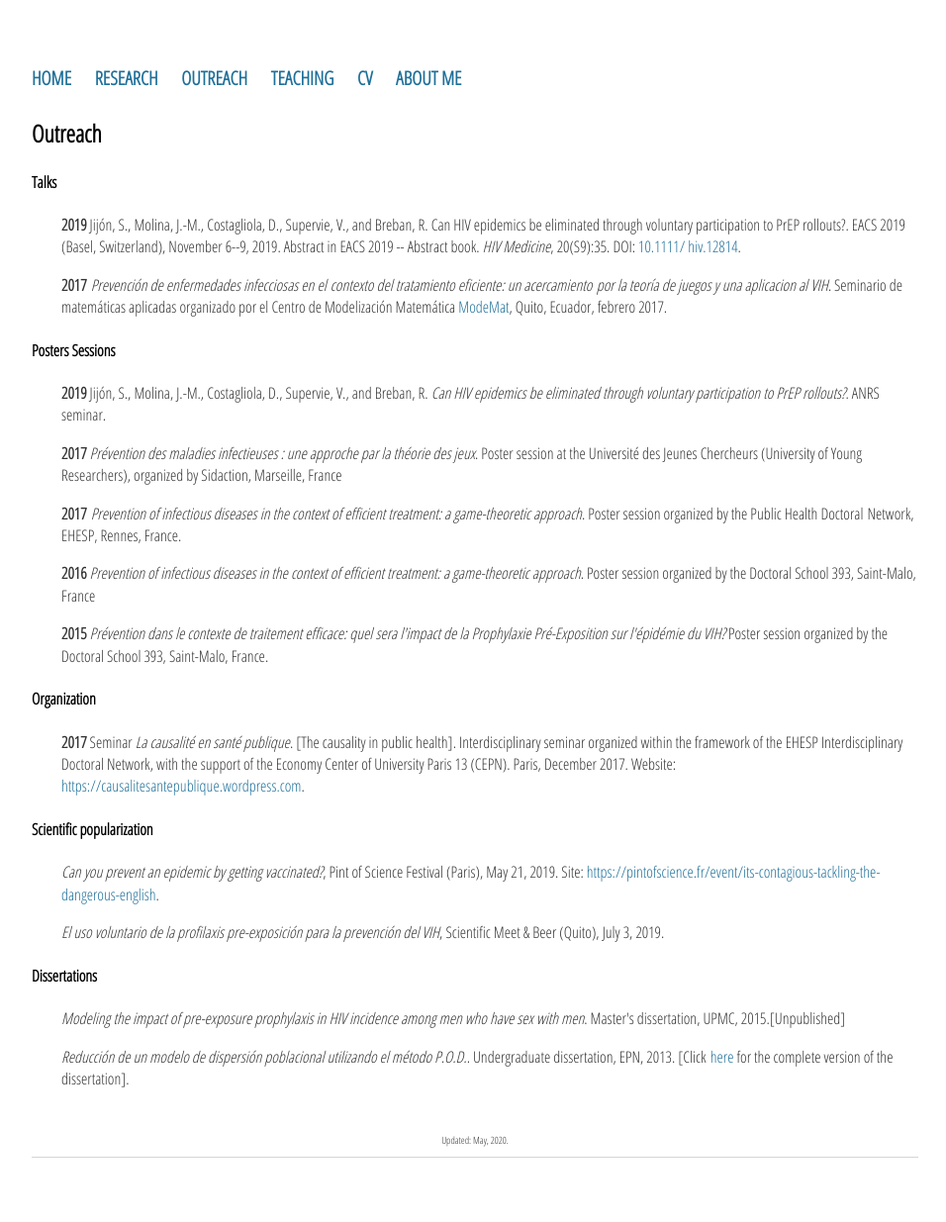
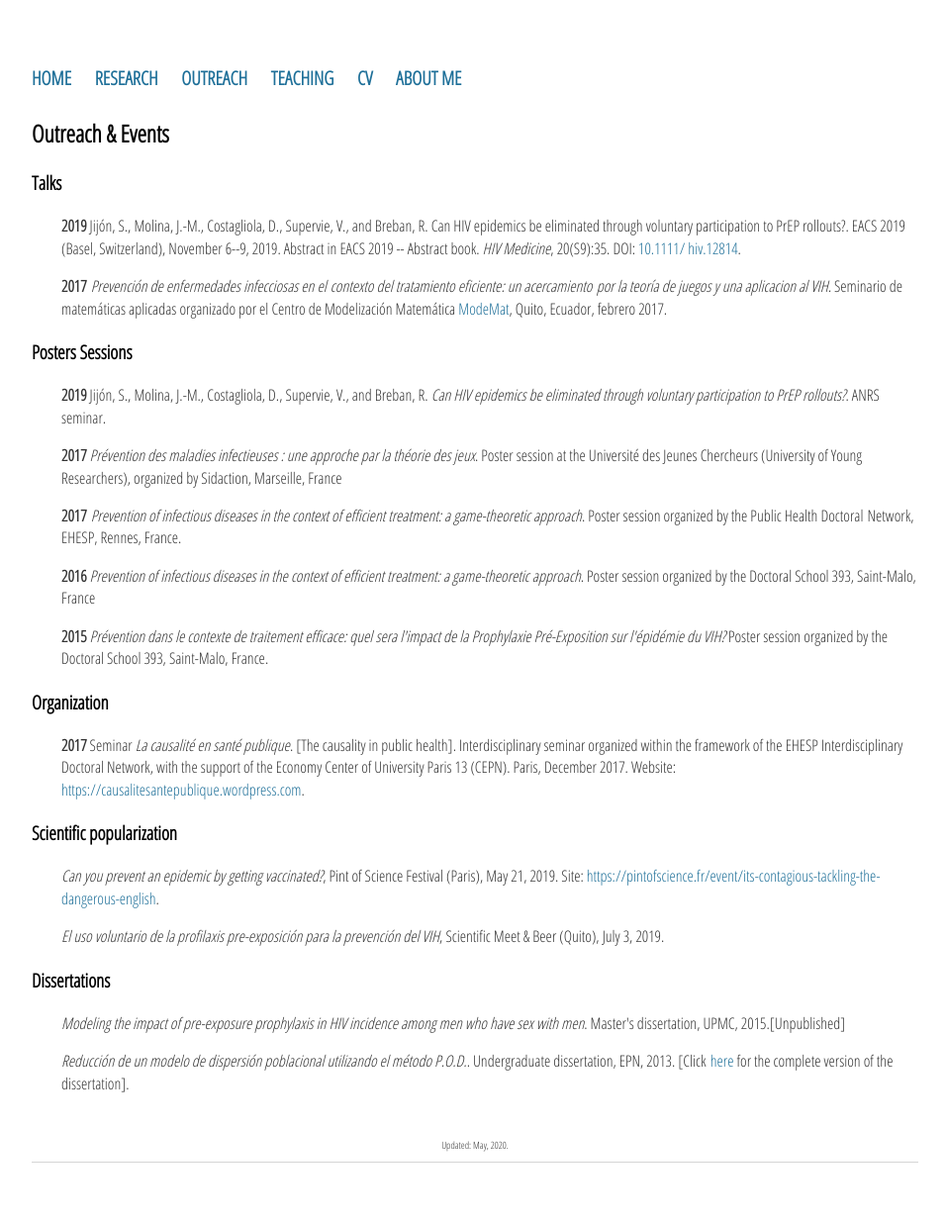
Before and after one commit to sjijon/sjijon.github.io, a Jekyll site: the page built from outreach.html, in a window 1280 px wide. Shown: the whole page at 99% size, without its empty margins (160-1116 px from the left). Built offline with Jekyll 4.4.1, drawn with Linux system fonts in a browser that asks for light colours; nearby versions of some CDN libraries.

Commit message:
Update outreach.html

```diff
--- a/outreach.html
+++ b/outreach.html
@@ -3,8 +3,8 @@ layout: default
 title: Publications
 ---
 <div class="blurb">
-	<h2>Outreach</h2>
-	<h4>Talks</h4>
+	<h2>Outreach & Events</h2>
+	<h3>Talks</h3>
 	<p style="padding-left:30px;">
 		<strong>2019 </strong>Jijón, S., Molina, J.-M., Costagliola, D., Supervie, V., and Breban, R. Can HIV epidemics be eliminated through voluntary participation to PrEP rollouts?. EACS 2019 (Basel, Switzerland), November 6--9, 2019. Abstract in EACS 2019 -- Abstract book. <em>HIV Medicine</em>, 20(S9):35.  DOI: <a href="https://onlinelibrary.wiley.com/doi/10.1111/hiv.12814">10.1111/ hiv.12814</a>.
 	</p>
@@ -12,7 +12,7 @@ title: Publications
 		<strong>2017 </strong><em>Prevención de enfermedades infecciosas en el contexto del tratamiento eficiente: un acercamiento por la teoría de juegos y una aplicacion al VIH. </em>Seminario de matemáticas aplicadas organizado por el Centro de Modelización Matemática <a href="http://www.modemat.epn.edu.ec/#/" target="_blank">ModeMat</a>, Quito, Ecuador, febrero 2017.
 	</p>
 
-	<h4>Posters Sessions</h4>
+	<h3>Posters Sessions</h3>
 	<p style="padding-left:30px;">
 	  	<strong>2019 </strong>Jijón, S., Molina, J.-M., Costagliola, D., Supervie, V., and Breban, R. <em>Can HIV epidemics be eliminated through voluntary participation to PrEP rollouts?</em>. ANRS seminar.
 	</p>
@@ -29,13 +29,13 @@ title: Publications
 		<strong>2015 </strong><em>Prévention dans le contexte de traitement efficace: quel sera l'impact de la Prophylaxie Pré-Exposition sur l'épidémie du VIH?</em> Poster session organized by the Doctoral School 393, Saint-Malo, France.
 	</p>
 
-	<h4>Organization</h4>
+	<h3>Organization</h3>
 	<p style="padding-left:30px;">
 		<strong>2017</strong> Seminar <em>La causalité en santé publique</em>. [The causality in public health]. Interdisciplinary seminar organized within the framework of the EHESP Interdisciplinary Doctoral Network, with the support of the Economy Center of University Paris 13 (CEPN). Paris, December 2017.
 Website: <a href="https://causalitesantepublique.wordpress.com" target="_blank">https://causalitesantepublique.wordpress.com</a>.
 	</p>
 
-	<h4>Scientific popularization</h4>
+	<h3>Scientific popularization</h3>
 	<p style="padding-left:30px;">
 		<em>Can you prevent an epidemic by getting vaccinated?</em>, Pint of Science Festival (Paris), May 21, 2019. Site: <a href="https://pintofscience.fr/event/its-contagious-tackling-the-dangerous-english">https://pintofscience.fr/event/its-contagious-tackling-the-dangerous-english</a>.
 	</p>
@@ -43,7 +43,7 @@ Website: <a href="https://causalitesantepublique.wordpress.com" target="_blank">
 		<em>El uso voluntario de la profilaxis pre-exposición para la prevención del VIH</em>, Scientific Meet & Beer (Quito), July 3, 2019.
 	</p>
 
-	<h4> Dissertations</h4>
+	<h3> Dissertations</h3>
 	<p style="padding-left:30px;">
 		<em>Modeling the impact of pre-exposure prophylaxis in HIV incidence among men who have sex with men</em>. Master's dissertation, UPMC, 2015.[Unpublished]
 	</p>
```
